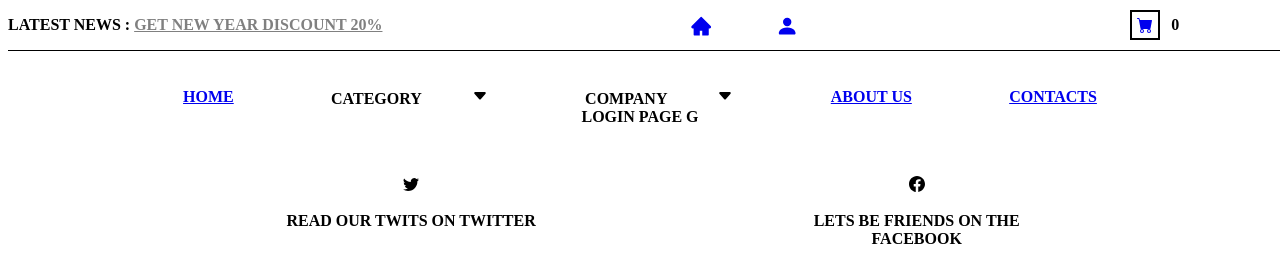
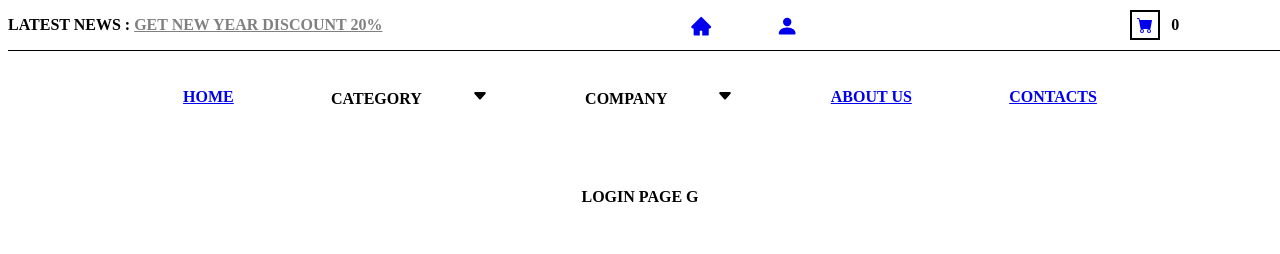
Before and after one commit to sashaTen/Furniture_E_commerce, a React (Create React App) app: page /login in a window 1280 px wide. Shown: the top 254 px of the page. Built offline with nearby package versions, Linux system fonts and the light colour scheme; no server answers; a web font is replaced by a local one.

Commit message:
set  margin top of  login  component  to 80px;

```diff
--- a/src/styles.css
+++ b/src/styles.css
@@ -656,6 +656,17 @@ CART
   color: orange;
   background-color: black;
 }
+
+/*
+LLOGIN
+LOGIN
+LOGIN
+*/
+
+.loginContainer {
+  display: grid;
+  margin-top: 80px;
+}
 /* HOVERING  AND OTHER   EFFECTS*/
 .marcosBtn:hover {
   color: red;
```
